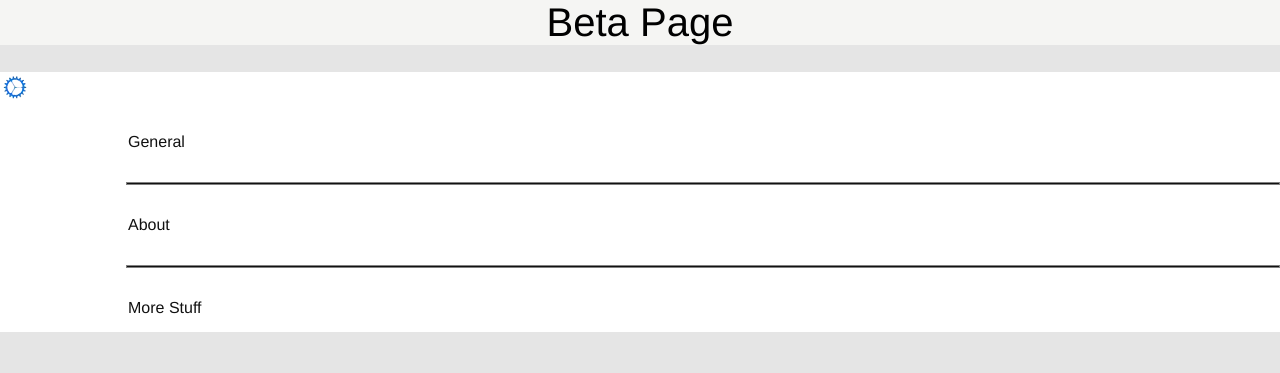
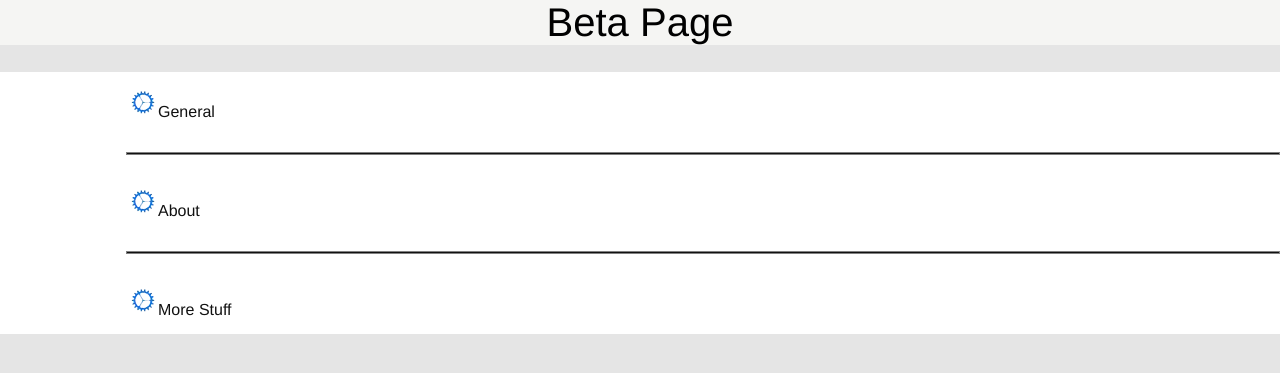
Before and after one commit to boffnoff/boffnoff.github.com, a Jekyll site: the page beta/index.html, which Jekyll copies as it is, in a window 1280 px wide. Shown: the top 373 px of the page. Built offline with Jekyll 4.4.1, drawn with Linux system fonts in a browser that asks for light colours.

Commit message:
added the image to all of th elist

```diff
--- a/beta/index.html
+++ b/beta/index.html
@@ -21,16 +21,16 @@
 
 
     <div class="General">
-<img src="general.png" alt="Cog Icon" height="30" width="30">
-    <p>General</p>
+
+    <p><img src="general.png" alt="Cog Icon" height="30" width="30">General</p>
 
     <hr noshade align="right">
 
-    <p>About</p>
+    <p><img src="general.png" alt="Cog Icon" height="30" width="30">About</p>
 
     <hr noshade align="right">
 
-    <p>More Stuff</p>
+    <p><img src="general.png" alt="Cog Icon" height="30" width="30">More Stuff</p>
 
     </div>
 
```
